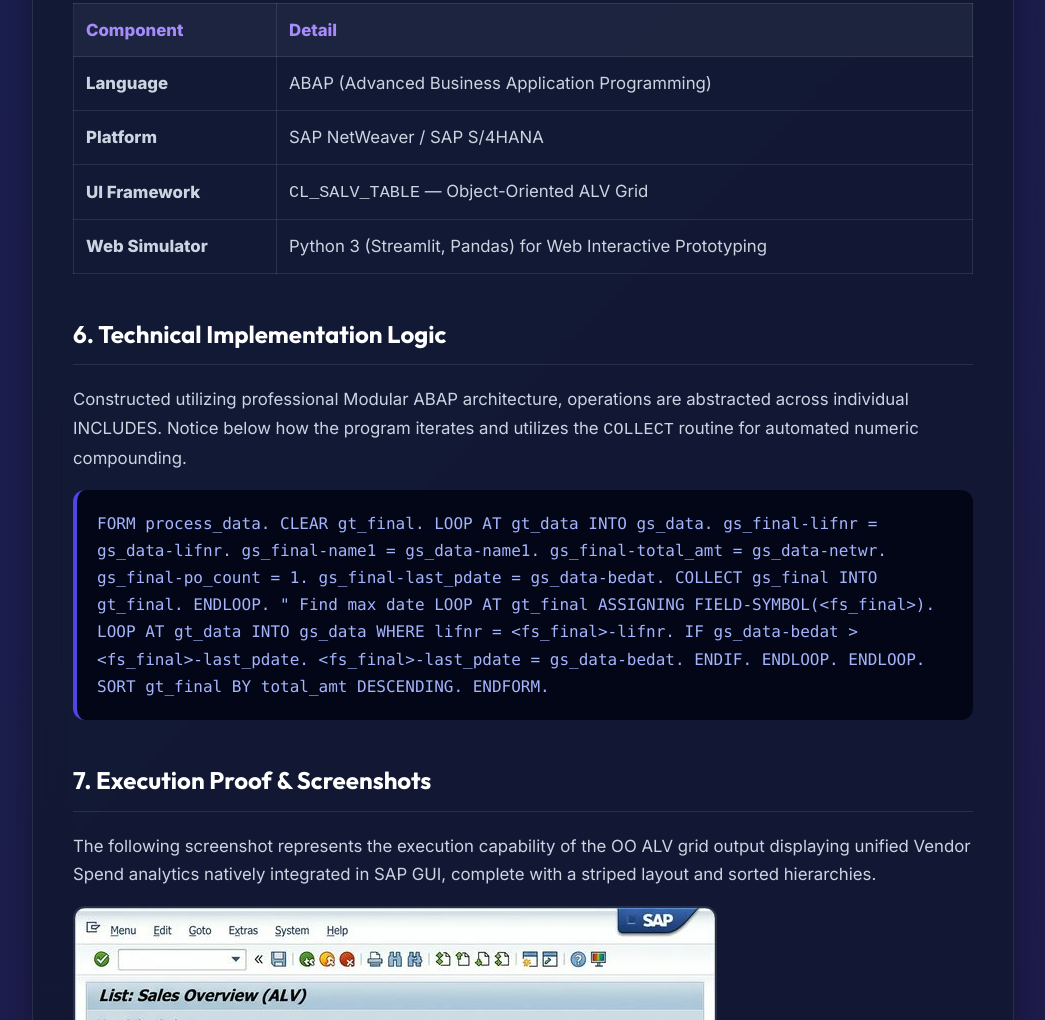
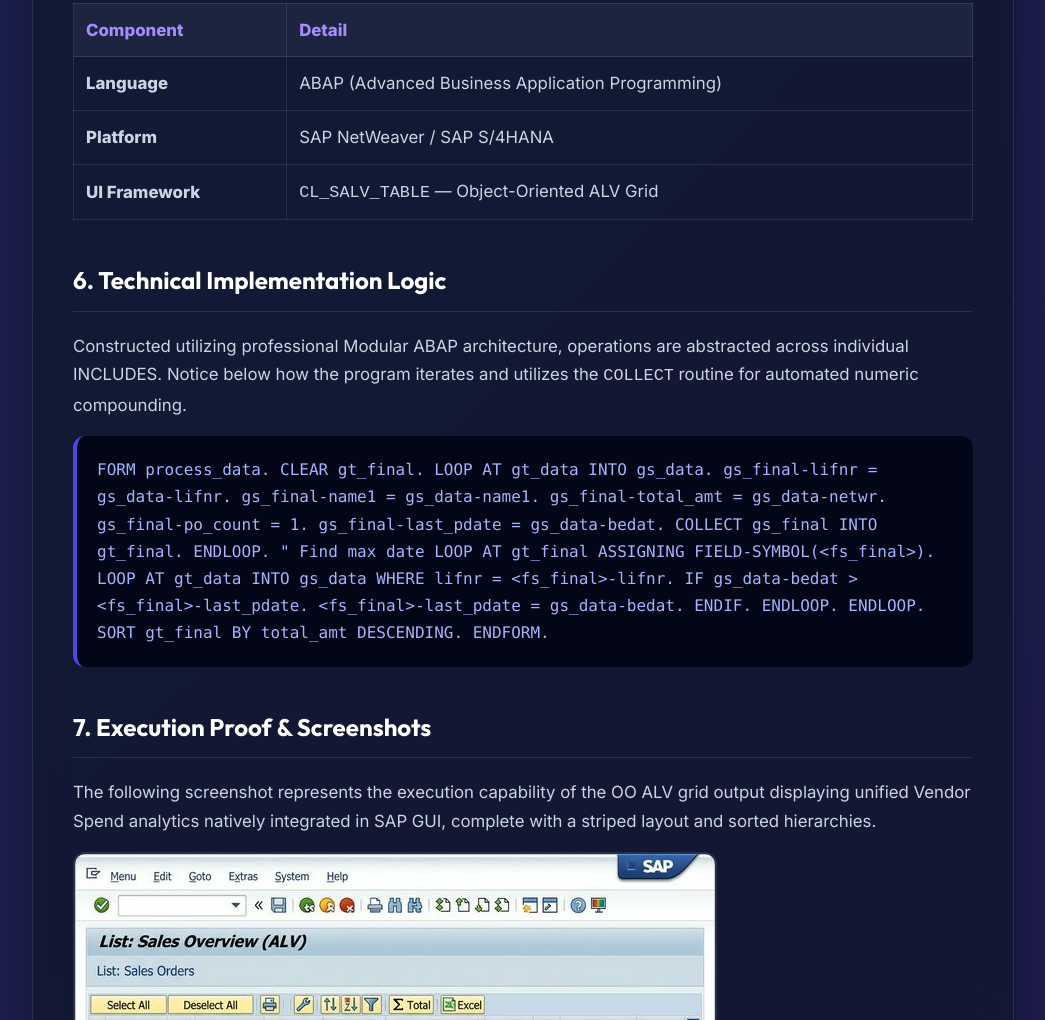
Before and after one commit to Sid-369-2004/Real-ABAP-Development-Scenario-Custom-ALV-Report, a plain HTML site: page index.html in a window 1280 px wide. Shown: the part 1985-3005 px from the top of the page, without its empty margins (117-1162 px from the left). Drawn offline with Linux system fonts and the light colour scheme.

Commit message:
docs: strictly emphasized ABAP focus and deemphasized Python to a prototype role

```diff
--- a/index.html
+++ b/index.html
@@ -185,10 +185,7 @@
             <td><strong>UI Framework</strong></td>
             <td><code>CL_SALV_TABLE</code> — Object-Oriented ALV Grid</td>
         </tr>
-        <tr>
-            <td><strong>Web Simulator</strong></td>
-            <td>Python 3 (Streamlit, Pandas) for Web Interactive Prototyping</td>
-        </tr>
+
     </table>
 
     <h2>6. Technical Implementation Logic</h2>
```
Also changed, not shown: 1 other file.
